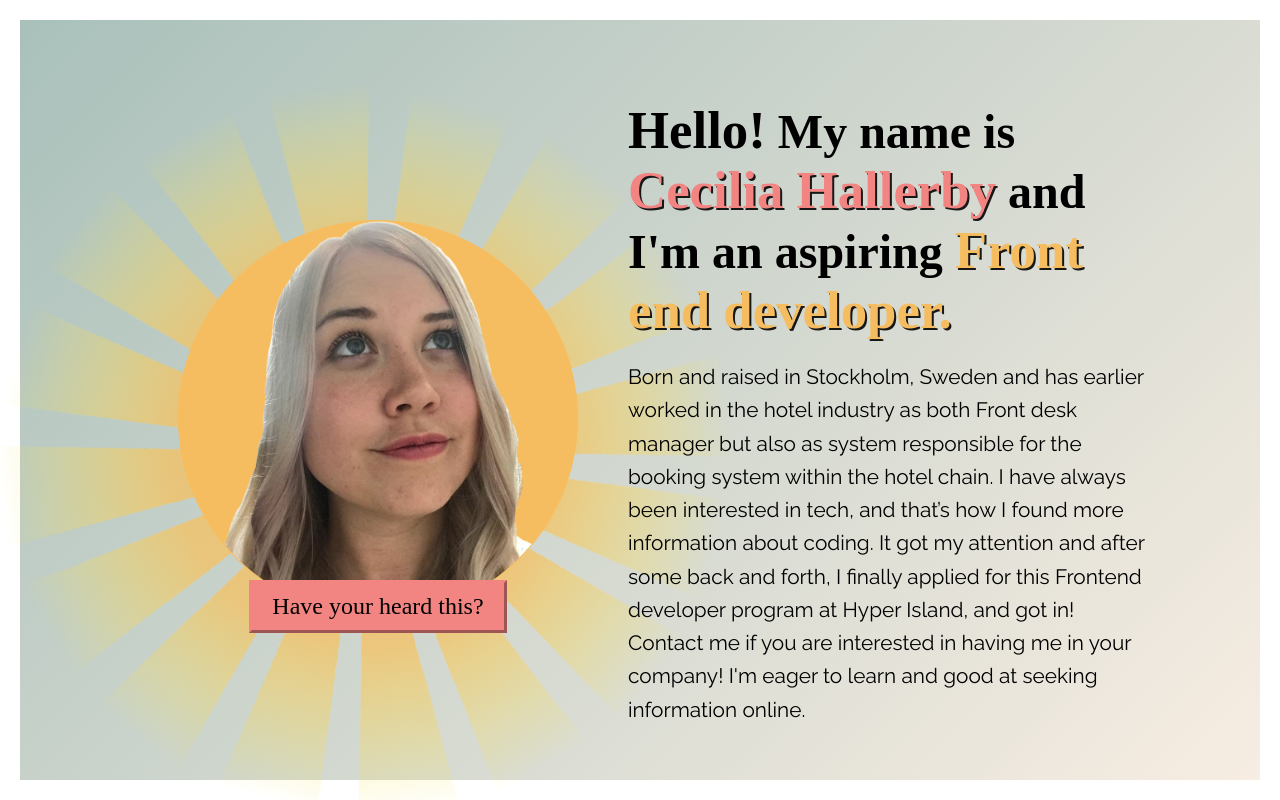
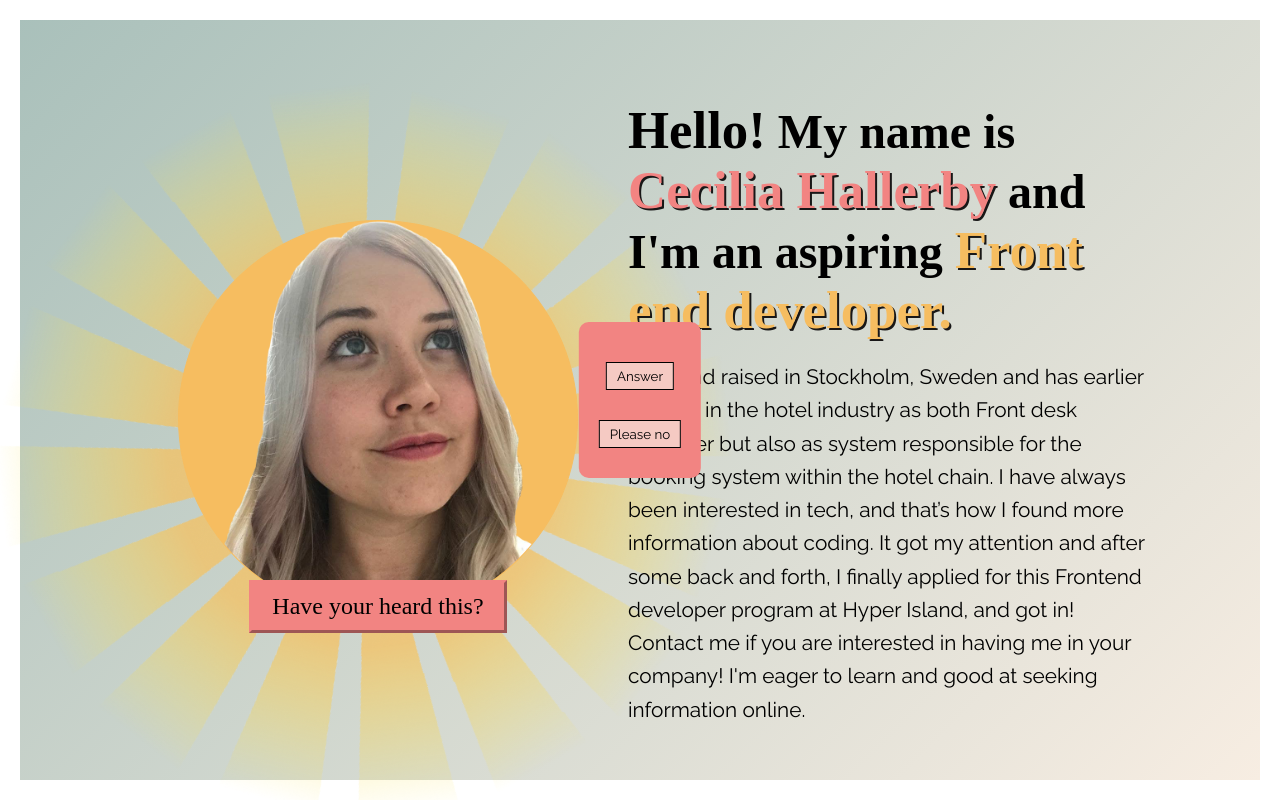
Before and after one commit to CeceStar/portfolio2.0, a React (Create React App) app: page / in a window 1280 px wide. Both pictures are taken after a click on the button "Have your heard this?". Shown: the top 800 px of the page. Built offline with nearby package versions, Linux system fonts and the light colour scheme; no server answers; the database is empty; a web font is replaced by a local one.

Commit message:
Pun generator created!

```diff
--- a/src/components/MainPage/PunButton.jsx
+++ b/src/components/MainPage/PunButton.jsx
@@ -4,14 +4,18 @@ import PunPopUp from "./PunPopUp";
 const PunButton = () => {
   const [showPunPopUp, setShowPunPopUp] = useState(false);
   const [pun, setPun] = useState("");
+
   function getPun() {
-    console.log("I got clicked");
     fetch(
-      "https://us-central1-dadsofunny.cloudfunctions.net/DadJokes/random/jokes"
+      "https://us-central1-dadsofunny.cloudfunctions.net/DadJokes/random/type/programming/"
     )
       .then((response) => response.json())
-      .then((data) => setPun(data));
+      .then((data) => {
+        let [pun] = data
+        setPun(pun);
+      });
   }
+
   return (
     <div className="pun-button-div">
       <button
@@ -22,7 +26,11 @@ const PunButton = () => {
         }}>
         Have your heard this?
       </button>
-      <PunPopUp showPunPopUp={showPunPopUp} setShowPunPopUp={setShowPunPopUp} pun={pun} />
+      <PunPopUp
+        showPunPopUp={showPunPopUp}
+        setShowPunPopUp={setShowPunPopUp}
+        pun={pun}
+      />
     </div>
   );
 };
--- a/src/components/MainPage/PunPopUp.jsx
+++ b/src/components/MainPage/PunPopUp.jsx
@@ -1,9 +1,22 @@
-import React from "react";
+import React, { useState } from "react";
 
-const PunPopUp = ({showPunPopUp, setShowPunPopUp, pun}) => {
+const PunPopUp = ({ showPunPopUp, setShowPunPopUp, pun }) => {
+  const [showAnswer, setShowAnswer] = useState(false);
+
   return (
-    <div className={showPunPopUp ? "pun-background" : "pun-background hidden" }>
-      <div><p>{pun.setup}</p> <p>{pun.punchline}</p></div>
+    <div className={showPunPopUp ? "pun-container" : "pun-container hidden"}>
+      <p className="pun-setup">{pun.setup}</p>
+      <button onClick={() => setShowAnswer(true)}>Answer</button>
+      <div className="pun-punchline">
+        {showAnswer && <p>{pun.punchline}</p>}
+      </div>
+      <button
+        onClick={() => {
+          setShowAnswer(false);
+          setShowPunPopUp(false);
+        }}>
+        {showAnswer ? "Omg lame" : "Please no"}
+      </button>
     </div>
   );
 };
--- a/src/index.css
+++ b/src/index.css
@@ -159,6 +159,10 @@ h3 {
   grid-area: 3 / 1 / 4 / 2;
   text-align: center;
 }
+
+.hidden {
+  display: none;
+}
 .pun-button {
   padding: 10px 20px;
   font-family: var(--headings);
@@ -168,11 +172,34 @@ h3 {
   position: relative;
   z-index: 2;
 }
-.pun-background {
+.pun-container {
+  position: fixed;
+  top: 50%;
+  left: 50%;
+  transform: translate(-50%, -50%);
+  background-color: var(--coral);
+  z-index: 5;
+  padding: 20px;
+  border-radius: 10px;
+}
+
+.pun-container button {
+  padding: 5px 10px;
+  margin-bottom: 10px;
+  font-family: var(--regular-text);
+  border: 1px solid black;
+  background-color: var(--pink);
   position: relative;
-  background-color:var(--coral);
   z-index: 2;
 }
+
+.pun-setup {
+  padding: 10px;
+}
+.pun-punchline {
+  padding: 10px;
+}
+
 /* @keyframes slide-up {
   from {
     top: 100%;
```
